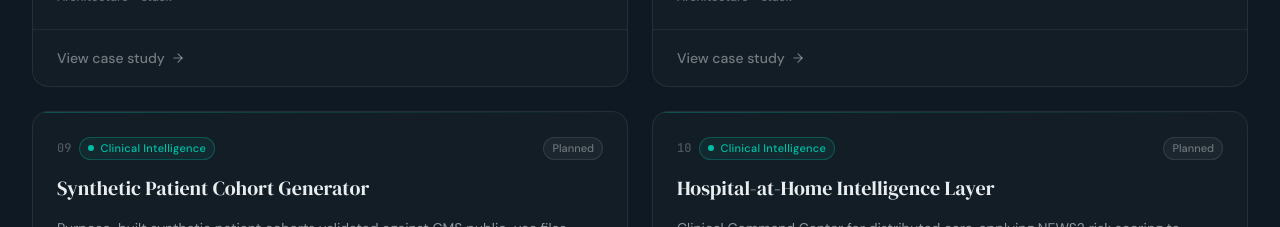
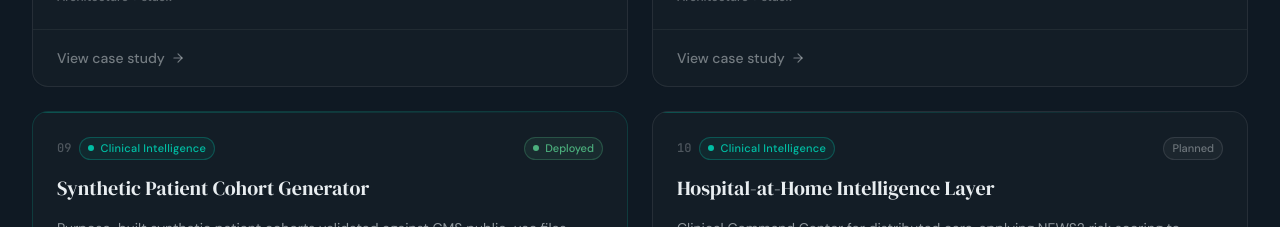
Before and after one commit to basebattle/HC-Portfolio, a Next.js app: page / in a window 1280 px wide. Shown: the part 2760-2987 px from the top of the page. Built offline with nearby package versions, Linux system fonts and the light colour scheme.

Commit message:
feat: P09 Synthea Cohort Generator deployed

```diff
--- a/src/data/projects.ts
+++ b/src/data/projects.ts
@@ -191,7 +191,7 @@ export const projects: Project[] = [
     name: "Synthetic Patient Cohort Generator",
     slug: "synthea-cohorts",
     category: "Clinical Intelligence",
-    status: "Planned",
+    status: "Deployed",
     phase: 2,
     oneLiner: "Purpose-built synthetic patient cohorts validated against CMS public-use files, powering every AI validation scenario in the portfolio.",
     metric: "AI validation data infrastructure for the entire portfolio",
@@ -202,8 +202,8 @@ export const projects: Project[] = [
       "Streamlit control panel with preconfigured cohort profiles (Oncology, High-Risk Readmission, Hospital-at-Home). Validation against CMS public-use files. Data Passport pages for compliance review."
     ],
     stack: ["Synthea", "Python", "Streamlit", "Supabase", "CMS BSFCC"],
-    github: null,
-    live: null,
+    github: "basebattle/synthea-cohort-generator",
+    live: "https://synthea-cohort-generator.streamlit.app",
     kpis: ["Cohort statistical fidelity vs. CMS benchmarks", "Reproducibility via shareable JSON configs", "Data quality scorecard per cohort"],
     veteran: "References synthetic data validation against CMS public-use files, FHIR R4 Bundle transaction semantics, and IRB-exempt synthetic data pathways."
   },
```
